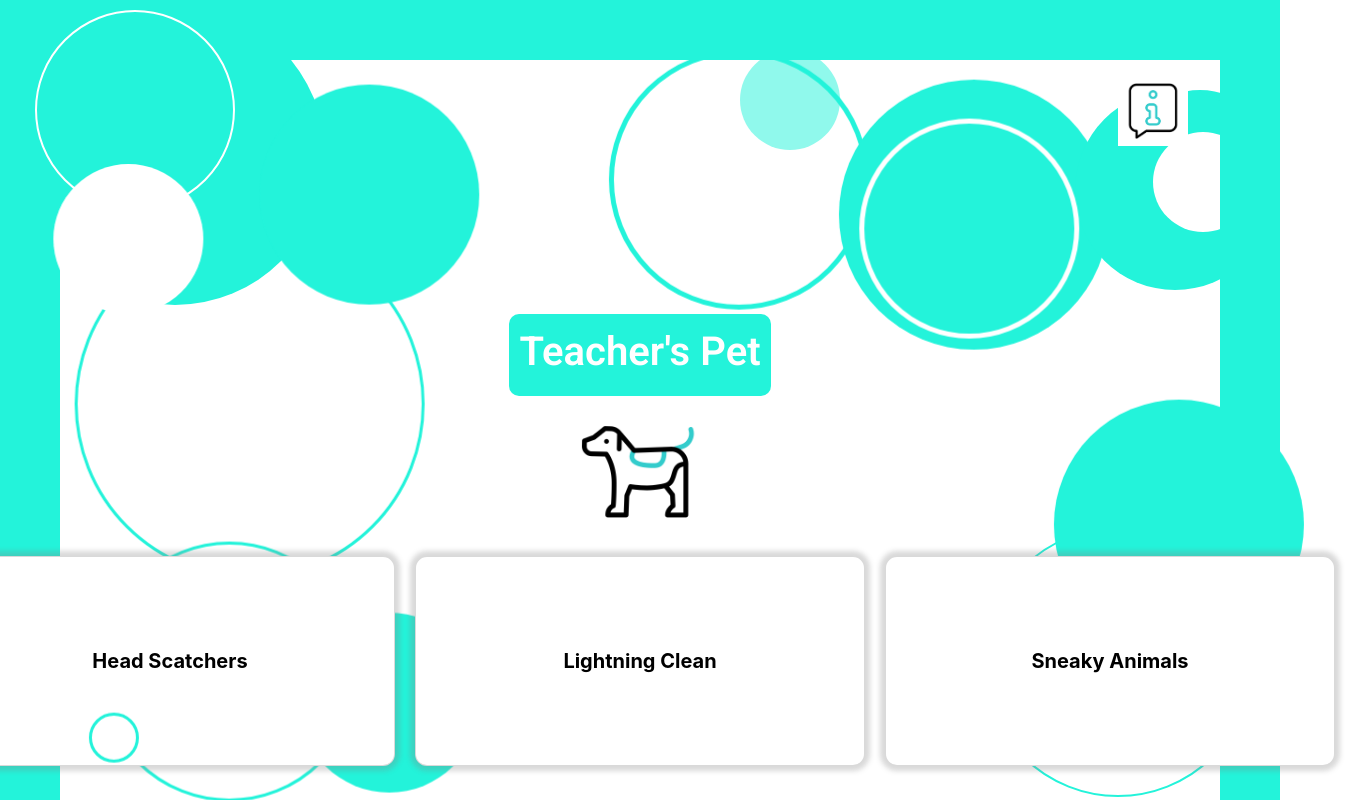
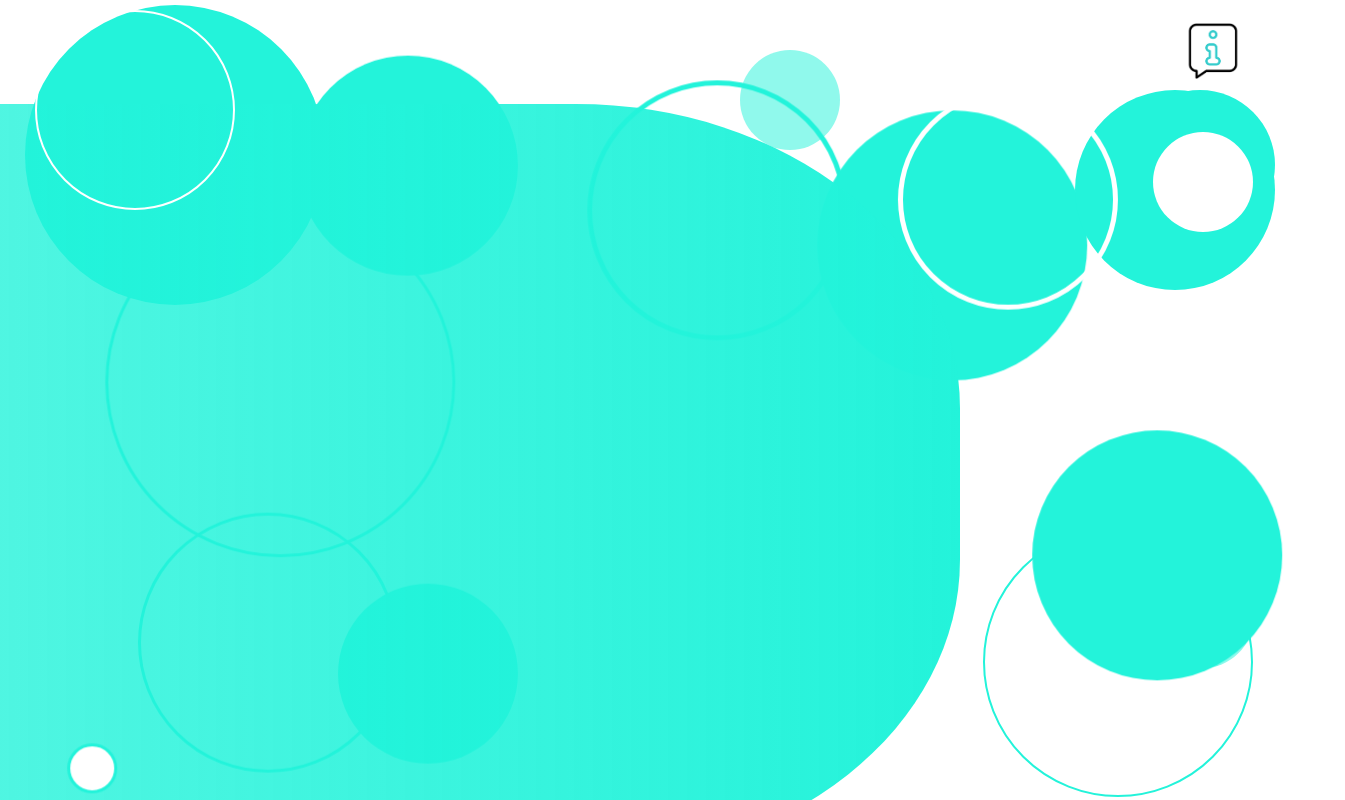
Before and after one commit to Jorfishdan/capstone, a React (Create React App) app: page / in a window 1280 px wide. Shown: the top 800 px of the page, 1345 px wide, since content can reach past the window. Built offline with nearby package versions, Linux system fonts and the light colour scheme.

Commit message:
added main circle to homepage

```diff
--- a/src/pages/HomePage/HomePage.js
+++ b/src/pages/HomePage/HomePage.js
@@ -12,13 +12,14 @@ function HomePage() {
     <>
       <section className="homepage">
         <Header />
+        <div className="homepage__main-circle"></div>
 
         <div className="homepage__circle"></div>
 
-        <div className="homepage__circle2"></div>
+        {/* <div className="homepage__circle2"></div> */}
         <div className="homepage__main-wrapper">
-          <HomePageCards />
-          <HomepageSlogan />
+          {/* <HomePageCards /> */}
+          {/* <HomepageSlogan /> */}
         </div>
         <div className="homepage__circle3"></div>
         <div className="homepage__circle4"></div>
@@ -27,7 +28,7 @@ function HomePage() {
         <div className="homepage__circle7"></div>
         <div className="homepage__circle8"></div>
         <div className="homepage__circle9"></div>
-        <div className="homepage__circle10"></div>
+        {/* <div className="homepage__circle10"></div> */}
         <HPBubbles />
         <Footer />
       </section>
--- a/src/pages/HomePage/HomePage.scss
+++ b/src/pages/HomePage/HomePage.scss
@@ -4,13 +4,24 @@
 @use "../../styles/partials/variables" as *;
 
 .homepage {
-border: 6rem solid #23F3DA;
+// border: 6rem solid #23F3DA;
 
 
 &__main-wrapper {
   display: flex;
   flex-direction: column;
   align-items: center;
+}
+
+&__main-circle {
+  width:75vw;
+  height:95vh;
+  background-color: #23F3DA;
+  border-top-right-radius: 40%;
+  border-bottom-right-radius: 40%;
+  margin-bottom:0;
+  background: linear-gradient(to right,  rgba(35, 243, 218, 0.8), #23F3DA )
+
 }
 
 &__circle {
@@ -21,7 +32,7 @@ border: 6rem solid #23F3DA;
   position: absolute;
   left: 25px;
   top:5px;
-  // animation: float 2s ease-in-out infinite;
+  animation: float 2s ease-in-out infinite;
   z-index: -1;
 
   @include tablet {
```
